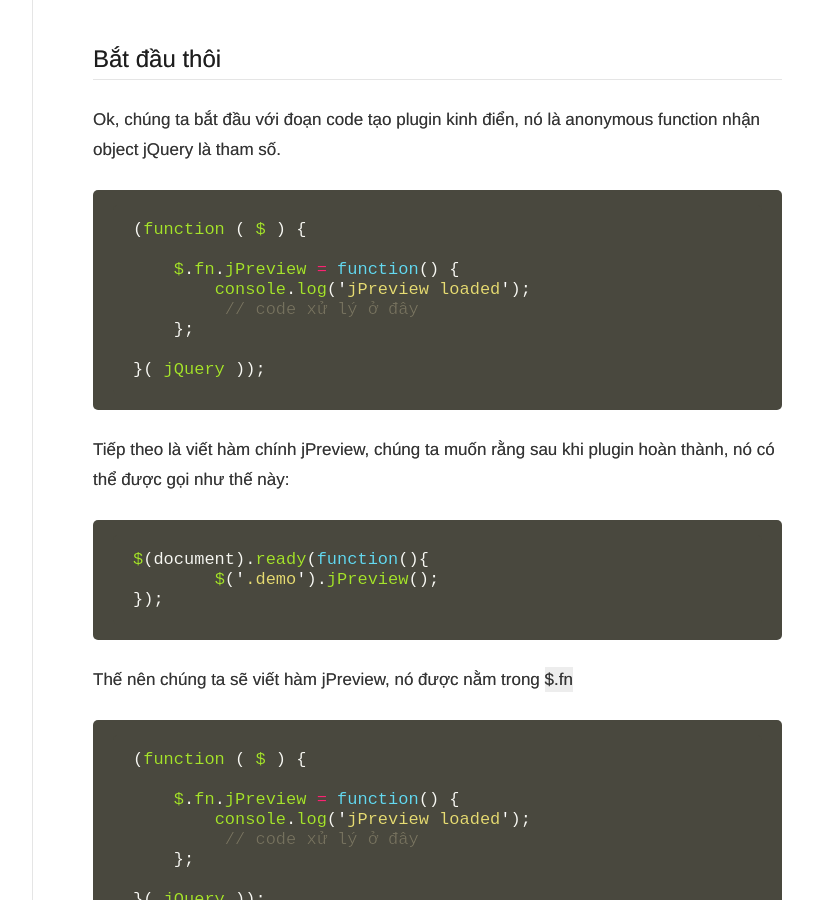
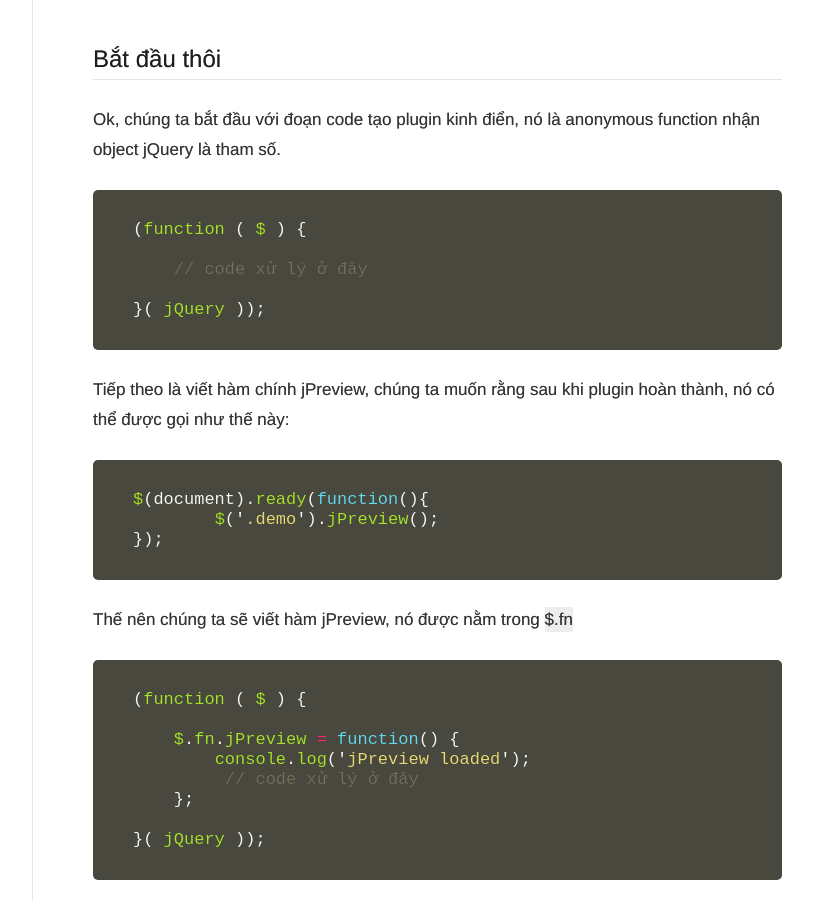
Before and after one commit to nguyentest/laptrinhcuocsong, a Jekyll site: the page built from _posts/2017-10-08-tao-va-xuat-ban-jquery-plugin-trong-30-phut.md, in a window 1280 px wide and 900 px high, scrolled down 1168 px. Shown: the whole window, without its empty margins (358-1171 px from the left). Built offline with Jekyll 4.4.1, drawn with Linux system fonts in a browser that asks for light colours.

Commit message:
Update 2017-10-08-tao-va-xuat-ban-jquery-plugin-trong-30-phut.md

````diff
--- a/_posts/2017-10-08-tao-va-xuat-ban-jquery-plugin-trong-30-phut.md
+++ b/_posts/2017-10-08-tao-va-xuat-ban-jquery-plugin-trong-30-phut.md
@@ -39,10 +39,7 @@ Ok, chúng ta bắt đầu với đoạn code tạo plugin kinh điển, nó là
 ```javascript
 (function ( $ ) {
 
-    $.fn.jPreview = function() {
-        console.log('jPreview loaded');
-         // code xử lý ở đây
-    };
+    // code xử lý ở đây
 
 }( jQuery ));
 ```
````
